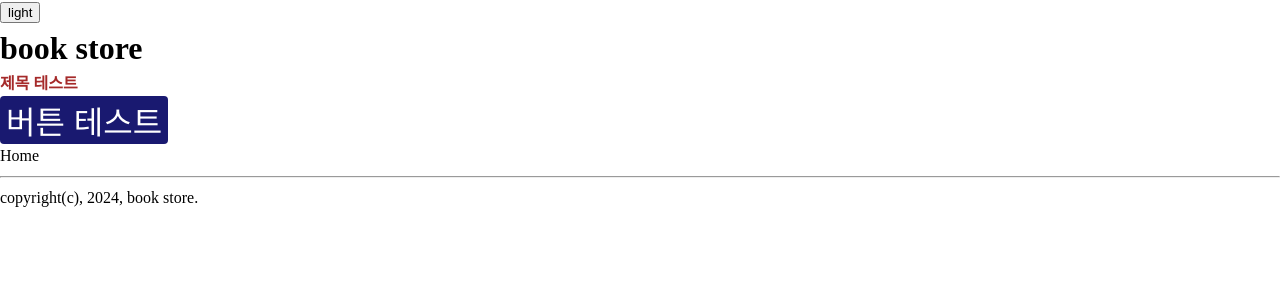
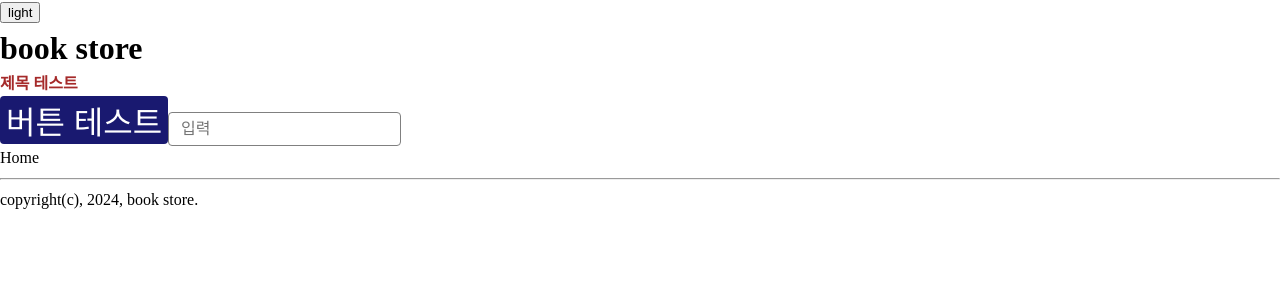
Before and after one commit to siawase17/Book-Store, a React (Create React App) app: page / in a window 1280 px wide. Shown: the top 300 px of the page. Built offline with nearby package versions, Linux system fonts and the light colour scheme.

Commit message:
create InputText component

```diff
--- /dev/null
+++ b/src/components/common/InputText.tsx
@@ -0,0 +1,22 @@
+import React, { ForwardedRef } from "react";
+import styled from "styled-components";
+
+interface Props {
+    placeholder?: string;
+};
+
+const InputText = React.forwardRef(({ placeholder }: Props,
+    ref: ForwardedRef<HTMLInputElement>) => {
+    return <InputTextStyle placeholder={placeholder} ref={ref} />
+});
+
+const InputTextStyle = styled.input.attrs({ type: "text" })`
+    padding: 0.25rem 0.75rem;
+    border: 1px solid ${({ theme }) => theme.color.border};
+    border-radius: ${({ theme }) => theme.borderRadius.default};
+    font-size: 1rem;
+    line-height: 1.5;
+    color: ${({ theme }) => theme.color.text};
+`;
+
+export default InputText;
--- a/src/pages/Home.tsx
+++ b/src/pages/Home.tsx
@@ -1,4 +1,5 @@
 import Button from "../components/common/Button";
+import InputText from "../components/common/InputText";
 import Title from "../components/common/Title";
 
 const Home = () => {
@@ -10,6 +11,7 @@
             <Button size='large' scheme="primary">
                 버튼 테스트
             </Button>
+            <InputText placeholder="입력"/>
             <div>Home</div>
         </>
     )
--- a/src/style/theme.ts
+++ b/src/style/theme.ts
@@ -1,7 +1,8 @@
 export type ThemeName = "light" | "dark";
-export type ColorKey = "primary" | "background" | "secondary" | "third";
+export type ColorKey = "primary" | "background" | "secondary" | "third"
+    | "border" | "text";
 export type HeadingSize = "large" | "medium" | "small";
-export type  ButtonSize = "large" | "medium" | "small";
+export type ButtonSize = "large" | "medium" | "small";
 export type ButtonSheme = "primary" | "normal";
 
 interface Theme {
@@ -10,7 +11,7 @@
         [key in ColorKey]: string;
     };
     heading: {
-        [key in  HeadingSize]: {
+        [key in HeadingSize]: {
             fontSize: string;
         };
     };
@@ -38,6 +39,8 @@
         background: "lightgray",
         secondary: "blue",
         third: "green",
+        border: 'grey',
+        text: 'black',
     },
     heading: {
         large: {
@@ -87,6 +90,8 @@
         background: "midnightblue",
         secondary: "darkblue",
         third: "darkgreen",
+        border: 'grey',
+        text: 'black',
     },
 };
 
```
